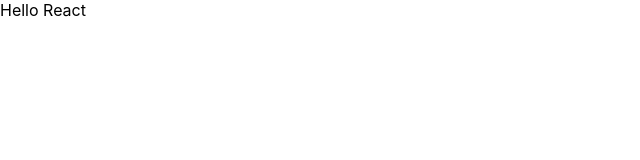
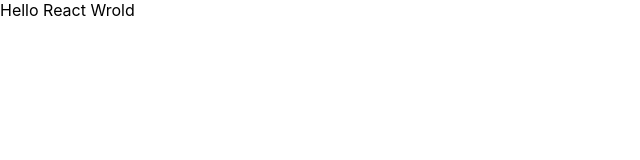
Before and after one commit to AutomenZhang/jianshu, a React (Create React App) app: page / in a window 1280 px wide. Shown: the top 160 px of the page, without its empty margins (0-640 px from the left). Built offline with nearby package versions, Linux system fonts and the light colour scheme.

Commit message:
修改信息

```diff
--- a/src/App.js
+++ b/src/App.js
@@ -3,7 +3,7 @@
 function App() {
   return (
     <div>
-      Hello React
+      Hello React Wrold
     </div>
   );
 }
```
